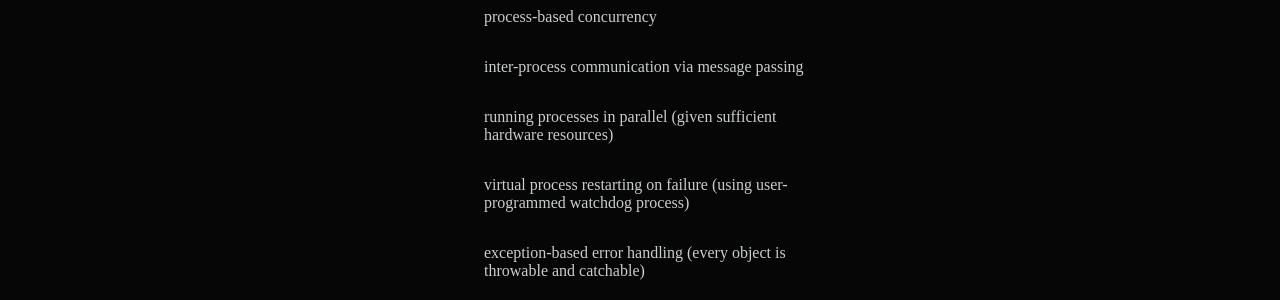
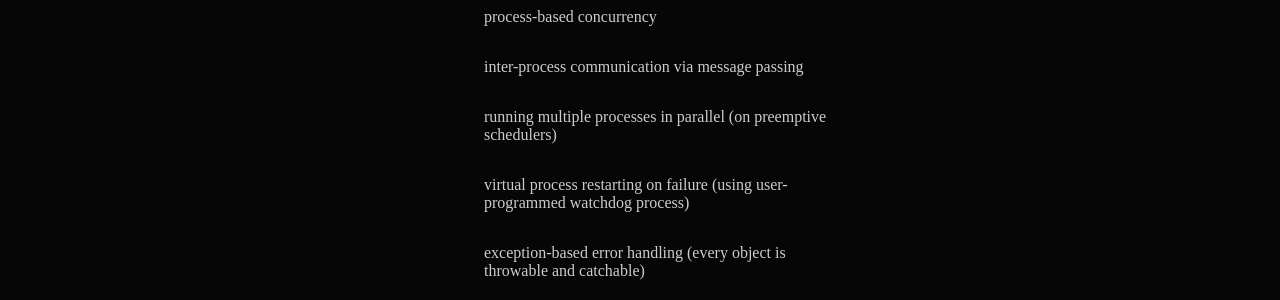
Before and after one commit to marekjm/viuavm.org, a Jekyll site: the page built from index.html, in a window 1280 px wide. Shown: the part 894-1194 px from the top of the page. Built offline with Jekyll 4.4.1, drawn with Linux system fonts in a browser that asks for light colours.

Commit message:
Add note about preemptive schedulers

```diff
--- a/_layouts/index.html
+++ b/_layouts/index.html
@@ -109,7 +109,7 @@
 
                 <li>process-based concurrency</li>
                 <li>inter-process communication via message passing</li>
-                <li>running processes in parallel (given sufficient hardware resources)</li>
+                <li>running multiple processes in parallel (on preemptive schedulers)</li>
                 <li>virtual process restarting on failure (using user-programmed watchdog process)</li>
 
                 <li>exception-based error handling (every object is throwable and catchable)</li>
```
